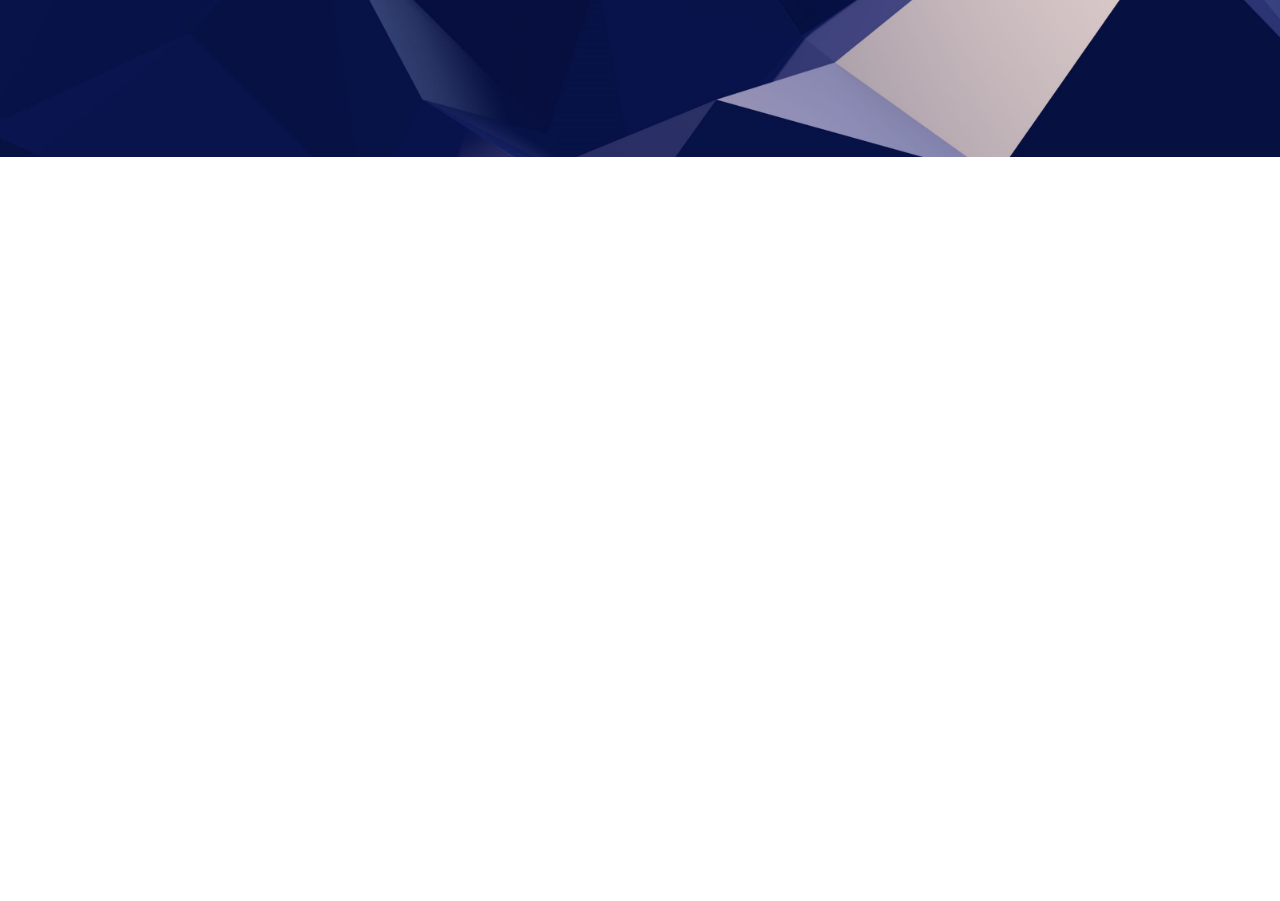
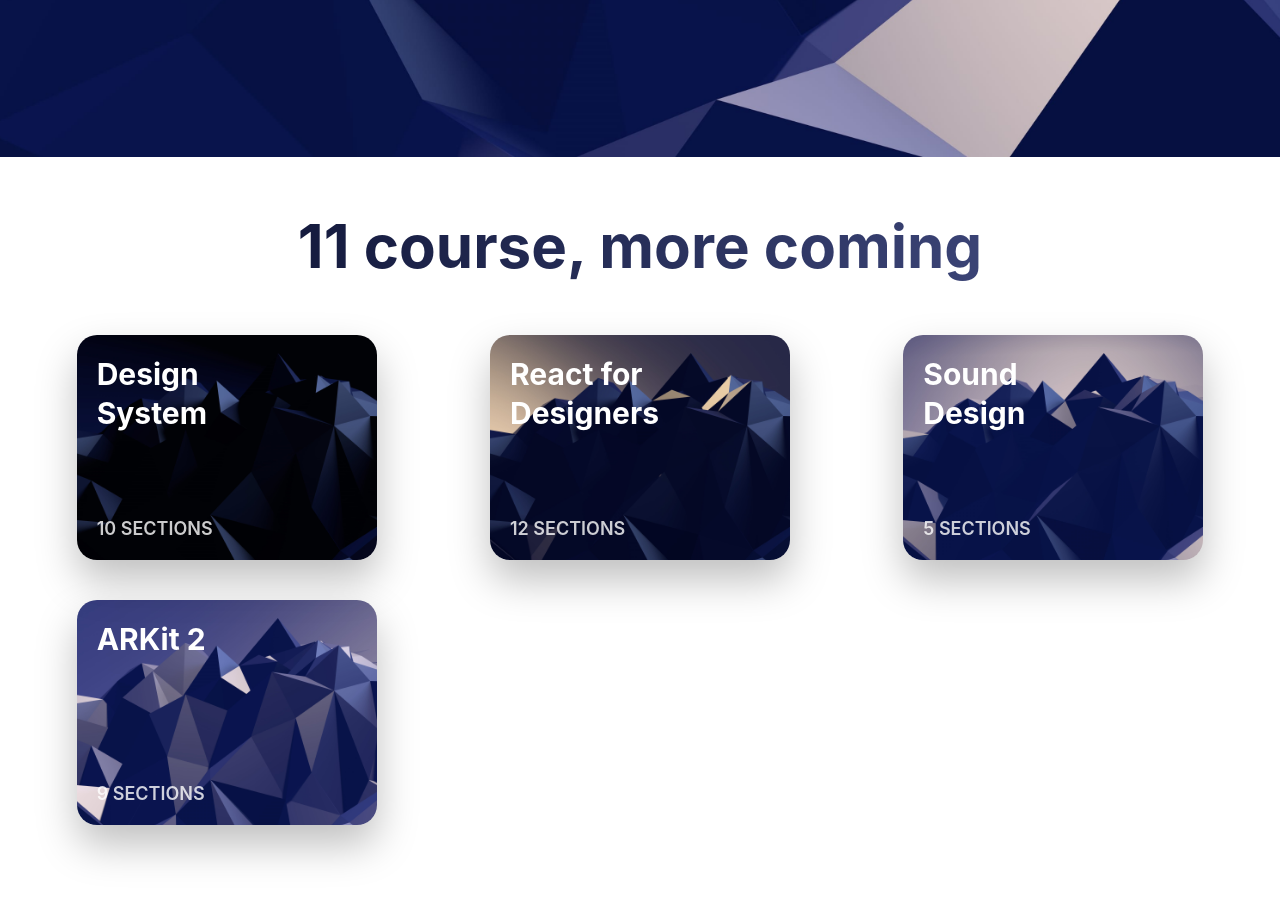
Before and after one commit to renandf/react-for-designers, a Gatsby site: page / in a window 1280 px wide. Shown: the part 763-1664 px from the top of the page. Before the commit the page ends 1010 px from the top, so only its background shows below. Built offline with nearby package versions, Linux system fonts and the light colour scheme; Gatsby itself is replaced by a stand-in of ours.

Commit message:
feat: Add Card component and title with gradient for courses section

```diff
--- /dev/null
+++ b/src/components/Card.css
@@ -0,0 +1,47 @@
+.card {
+  width: 300px;
+  height: 225px;
+  position: relative;
+  display: grid;
+  grid-template-rows: 1fr 1fr;
+  padding: 20px;
+  box-sizing: border-box;
+  overflow: hidden;
+  border-radius: 20px;
+  box-shadow: 0 20px 40px rgba(0,0,0, 0.25);
+  transition: transform 0.8s cubic-bezier(0.2, 0.8, 0.2, 1),
+              box-shadow 0.8s cubic-bezier(0.2, 0.8, 0.2, 1);
+}
+
+.card:hover {
+  transform: scale(1.1, 1.1);
+  box-shadow: 0 30px 60px rgba(0,0,0, 0.5);
+}
+
+.card img {
+  position: absolute;
+  top: 0;
+  height: 110%;
+  transition: transform 0.8s cubic-bezier(0.2, 0.8, 0.2, 1);
+  z-index: -1;
+}
+
+.card:hover img {
+  transform: translateY(-20px);
+}
+
+.card h3 {
+  color: white;
+  font-size: 30px;
+  margin: 0;
+  width: 190px;
+}
+
+.card p {
+  color: rgba(255,255,255, 0.8);
+  text-transform: uppercase;
+  font-weight: 600;
+  font-size: 18px;
+  align-self: end;
+  margin: 0;
+}
--- /dev/null
+++ b/src/components/Card.js
@@ -0,0 +1,13 @@
+import React from 'react'
+
+import './Card.css'
+
+const Card = props => (
+  <div className="card">
+    <img src={props.image} />
+    <h3>{props.title}</h3>
+    <p>{props.text}</p>
+  </div>
+)
+
+export default Card;
--- a/src/components/layout.css
+++ b/src/components/layout.css
@@ -80,6 +80,43 @@ a {
   justify-items: center;
 }
 
+.cards h2 {
+  margin: 50px 20px;
+  font-size: 60px;
+  text-align: center;
+  font-weight: 700;
+  background: linear-gradient(104deg, #050a27 0%, #4a548c 100%);
+  background-clip: text;
+  -webkit-background-clip: text;
+  -webkit-text-fill-color: transparent;
+}
+
+.cardGroup {
+  margin: 50px 40px 100px;
+  display: grid;
+  grid-template-columns: repeat(3, 1fr);
+  gap: 40px;
+  justify-items: center;
+}
+
+/* ************* */
+/* MEDIUM SCREEN */
+/* ************* */
+@media (max-width: 1060px) {
+  .cards h2 {
+    font-size: 40px;
+  }
+  .cardGroup {
+    margin: 50px 12px 100px;
+    grid-template-columns: repeat(2, 1fr);
+    gap: 16px;
+    row-gap: 32px;
+  }
+}
+
+/* ************ */
+/* SMALL SCREEN */
+/* ************ */
 @media (max-width: 640px) {
   .heroGroup {
     padding: 100px 20px;
@@ -96,8 +133,15 @@ a {
   .hero .logos {
     grid-template-columns: repeat(3, 1fr);
   }
+
+  .cardGroup {
+    grid-template-columns: repeat(1, 1fr);
+  }
 }
 
+/* ********** */
+/* ANIMATIONS */
+/* ********** */
 @keyframes heroAnimation {
   0% {
     opacity: 0;
--- a/src/pages/index.js
+++ b/src/pages/index.js
@@ -5,7 +5,12 @@ import { StaticImage } from "gatsby-plugin-image"
 import Layout from "../components/layout"
 import Seo from "../components/seo"
 
-import Header from "../components/header"
+import Header from "../components/Header"
+import Card from "../components/Card"
+import CardBg from "../images/wallpaper.jpg"
+import CardBg2 from "../images/wallpaper2.jpg"
+import CardBg3 from "../images/wallpaper3.jpg"
+import CardBg4 from "../images/wallpaper4.jpg"
 
 const IndexPage = () => (
   <Layout>
@@ -90,6 +95,31 @@ const IndexPage = () => (
         </div>
       </div>
     </div>
+    <div className="cards">
+      <h2>11 course, more coming</h2>
+      <div className="cardGroup">
+        <Card
+          title="Design System"
+          text="10 sections"
+          image={CardBg}
+        />
+        <Card
+          title="React for Designers"
+          text="12 sections"
+          image={CardBg2}
+        />
+        <Card
+          title="Sound Design"
+          text="5 sections"
+          image={CardBg3}
+        />
+        <Card
+          title="ARKit 2"
+          text="9 sections"
+          image={CardBg4}
+        />
+      </div>
+    </div>
   </Layout>
 )
 
```
